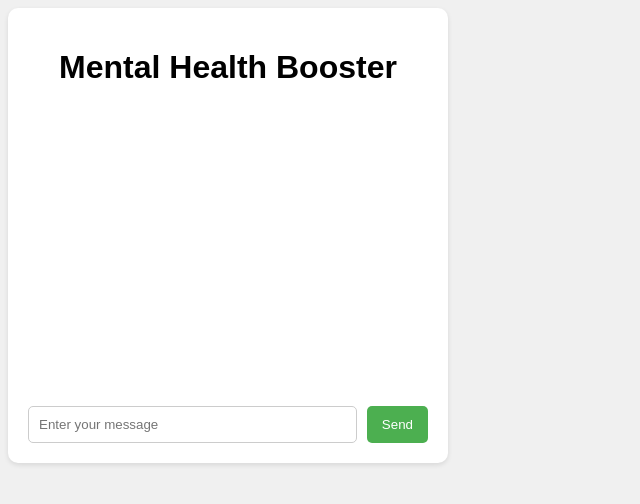
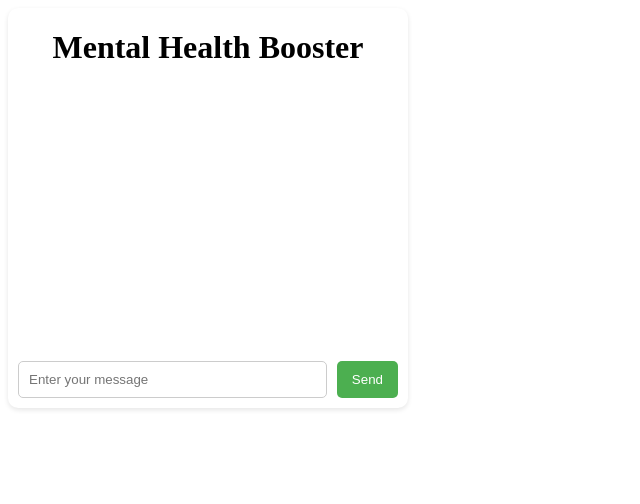
Before and after one commit to navneet2723/Sweedney77, a browser extension: page index.html in a window 1280 px wide. Both pictures are taken after typing "Sample" into the empty fields and a click on the button "Send". Shown: the whole page, without its empty margins (0-640 px from the left). Drawn offline with Linux system fonts and the light colour scheme; no server answers.

Commit message:
tweaks for making ext

```diff
--- /dev/null
+++ b/app.js
@@ -0,0 +1,43 @@
+  const chatHistory = document.getElementById('chat-history');
+      const userInput = document.getElementById('user-input');
+      const form = document.getElementById('chat-form');
+      const chatContainer = document.getElementById('chat-container');
+      const loader = document.getElementById('loader');
+
+      async function sendMessage() {
+        const userMessage = userInput.value;
+        userInput.value = '';
+        console.log(userMessage);
+
+        try {
+            const response = await fetch('http://localhost:3000/chat', { // Use localhost URL here
+                method: 'POST',
+                headers: {
+                    'Content-Type': 'application/json',
+                },
+                body: JSON.stringify({ userInput: userMessage }),
+            });
+
+            const data = await response.json();
+            console.log(data);
+            const botMessage = data.response;
+            console.log(botMessage);
+
+            chatHistory.innerHTML += `<div class="user-message">${userMessage}</div>`;
+            chatHistory.innerHTML += `<div class="bot-message">${botMessage}</div>`;
+            chatHistory.scrollTop = chatHistory.scrollHeight;
+        } catch (error) {
+            console.error('Error:', error);
+        }
+    }
+
+
+      form.addEventListener('submit', (event) => {
+        event.preventDefault();
+        chatContainer.classList.add('loading');
+        loader.style.display = 'block';
+        sendMessage().finally(() => {
+          loader.style.display = 'none';
+          chatContainer.classList.remove('loading');
+            });
+      });
--- a/index.html
+++ b/index.html
@@ -1,20 +1,19 @@
 <!DOCTYPE html>
-<html>
+<html lang="en">
 <head>
+    <meta charset="UTF-8">
+    <meta name="viewport" content="width=device-width, initial-scale=1.0">
     <title>Chatbot</title>
     <style>
-  body {
-    font-family: sans-serif;
-    min-height: 100vh;
-    background-color: #f0f0f0;
-  }
-
         #chat-container {
             background-color: #fff;
             border-radius: 10px;
-    padding: 20px;
+            position: relative;
             box-shadow: 0px 2px 5px rgba(0, 0, 0, 0.1);
             width: 400px;
+            height: 400px; /* Ensure height to contain the loader */
+            display: flex;
+            flex-direction: column;
         }
 
         h1 {
@@ -23,7 +22,7 @@
         }
 
         #chat-history {
-    height: 300px;
+            flex-grow: 1; /* Makes it grow to fill the available space */
             overflow-y: scroll;
         }
 
@@ -45,6 +44,7 @@
 
         form {
             display: flex;
+            padding: 10px;
         }
 
         input {
@@ -63,14 +63,23 @@
             border-radius: 5px;
             cursor: pointer;
         }
+
         #loader {
             display: none;
             position: absolute;
             top: 50%;
             left: 50%;
             transform: translate(-50%, -50%);
+            z-index: 1;
+        }
+
+        /* Prevent user from interacting with form while loader is active */
+        .loading #chat-form {
+            pointer-events: none;
+            opacity: 0.6;
         }
     </style>
+
 </head>
 <body>
     <div id="chat-container">
@@ -80,52 +89,10 @@
             <input type="text" id="user-input" placeholder="Enter your message">
             <button type="submit">Send</button>
         </form>
+        <div id="loader">
+            <img src="loader.gif" width="50px" alt="Loading...">
         </div>
-<div id="loader">
-  <img src="loader.gif" width="150px" alt="Loading...">
     </div>
-  <script>
-    const chatHistory = document.getElementById('chat-history');
-    const userInput = document.getElementById('user-input');
-    const form = document.getElementById('chat-form');
-
-    async function sendMessage() {
-      const userMessage = userInput.value;
-      userInput.value = '';
-      console.log(userMessage)
-      try {
-        const response = await fetch('/chat', {
-          method: 'POST',
-          headers: {
-            'Content-Type': 'application/json',
-          },
-          body: JSON.stringify({ userInput: userMessage }),
-        });
-
-        const data = await response.json();
-        console.log(data)
-        const botMessage = data.response;
-        console.log(botMessage)
-
-        chatHistory.innerHTML += `<div class="user-message">${userMessage}</div>`;
-        chatHistory.innerHTML += `<div class="bot-message">${botMessage}</div>`;
-
-
-        chatHistory.scrollTop = chatHistory.scrollHeight;
-      } catch (error) {
-        console.error('Error:', error);
-
-      }
-    }
-
-    form.addEventListener('submit', (event) => {
-      event.preventDefault();
-      const loader = document.getElementById('loader');
-      loader.style.display = 'block';
-      sendMessage().finally(() => {
-      loader.style.display = 'none';
-    });;
-    });
-  </script>
+    <script src="./app.js"></script>
 </body>
 </html>
--- a/package.json
+++ b/package.json
@@ -12,6 +12,7 @@
   "license": "ISC",
   "dependencies": {
     "@google/generative-ai": "^0.1.3",
+    "cors": "^2.8.5",
     "dotenv": "^16.4.5",
     "express": "^4.21.0"
   },
```
Also changed, not shown: server.js (+9 -6 lines), 1 other file. Lines whose indentation alone changed are shown as unchanged.
